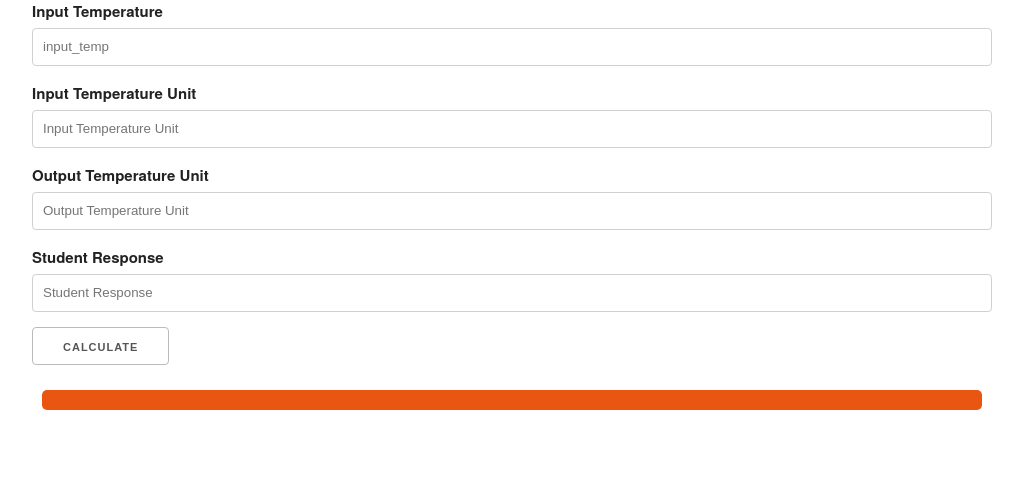
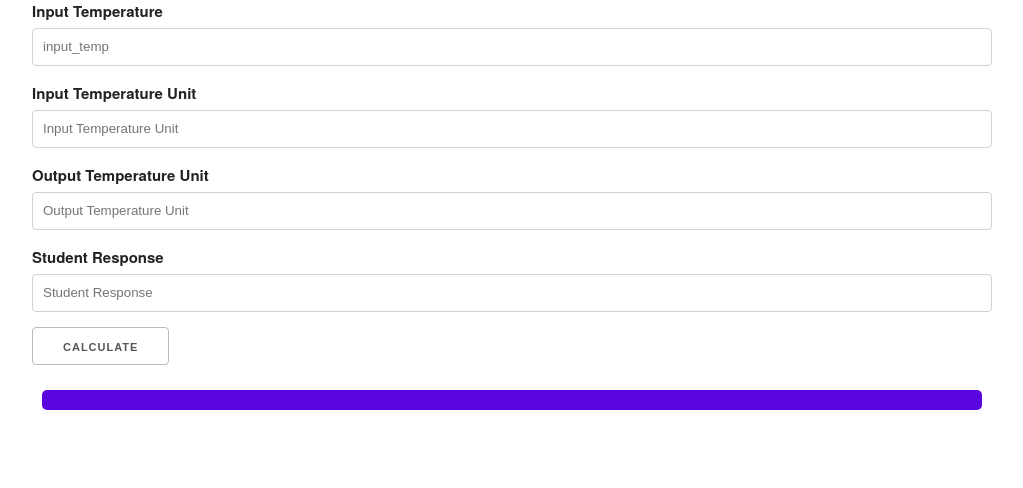
Before and after one commit to sakian2/FlaskDevopsProject, a Flask app: page / in a window 1280 px wide. Shown: the part 76-564 px from the top of the page, without its empty margins (128-1151 px from the left). Run offline with Flask 2, Linux system fonts and the light colour scheme.

Commit message:
changed the color

```diff
--- a/templates/app.html
+++ b/templates/app.html
@@ -11,7 +11,7 @@
         />
     <style>
         .alert {
-            background: rgb(233, 86, 18);
+            background: rgb(89, 6, 223);
             padding: 1rem;
             border-radius: 5px;
             color: white;
```
